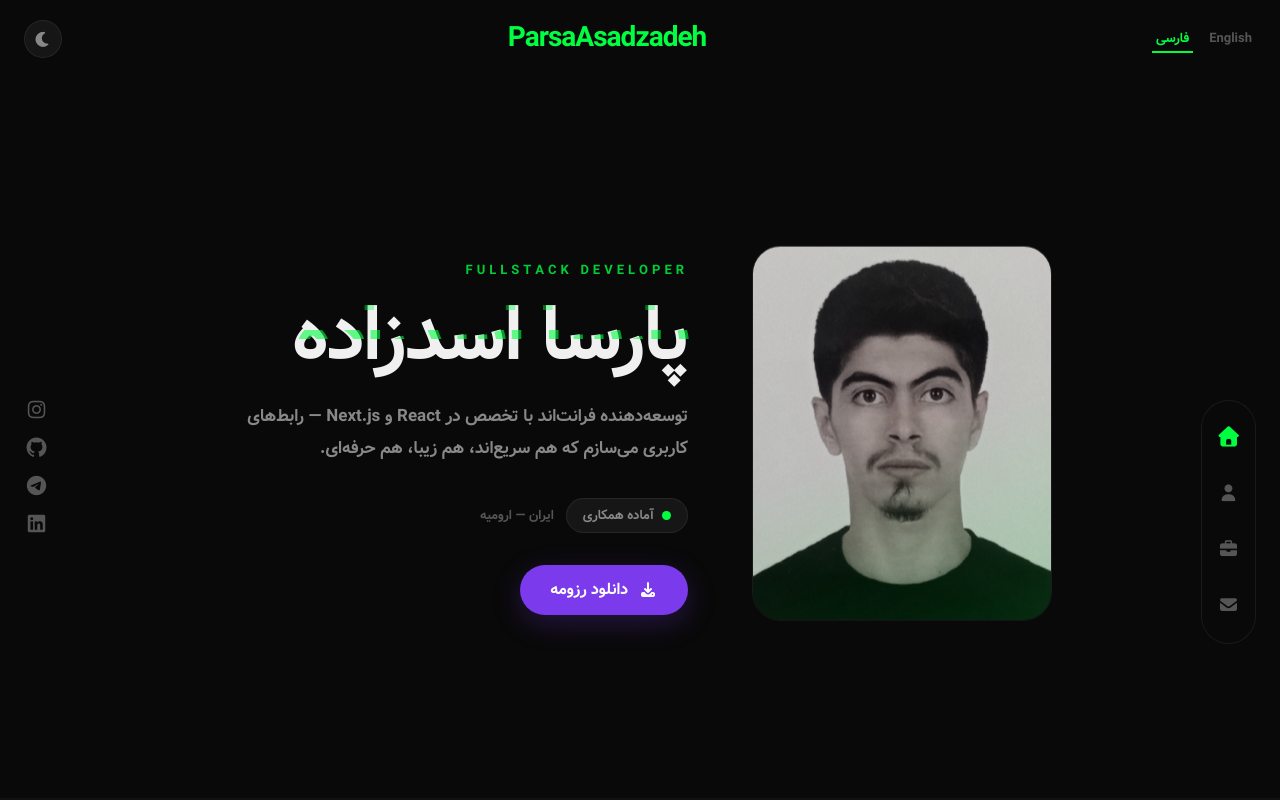
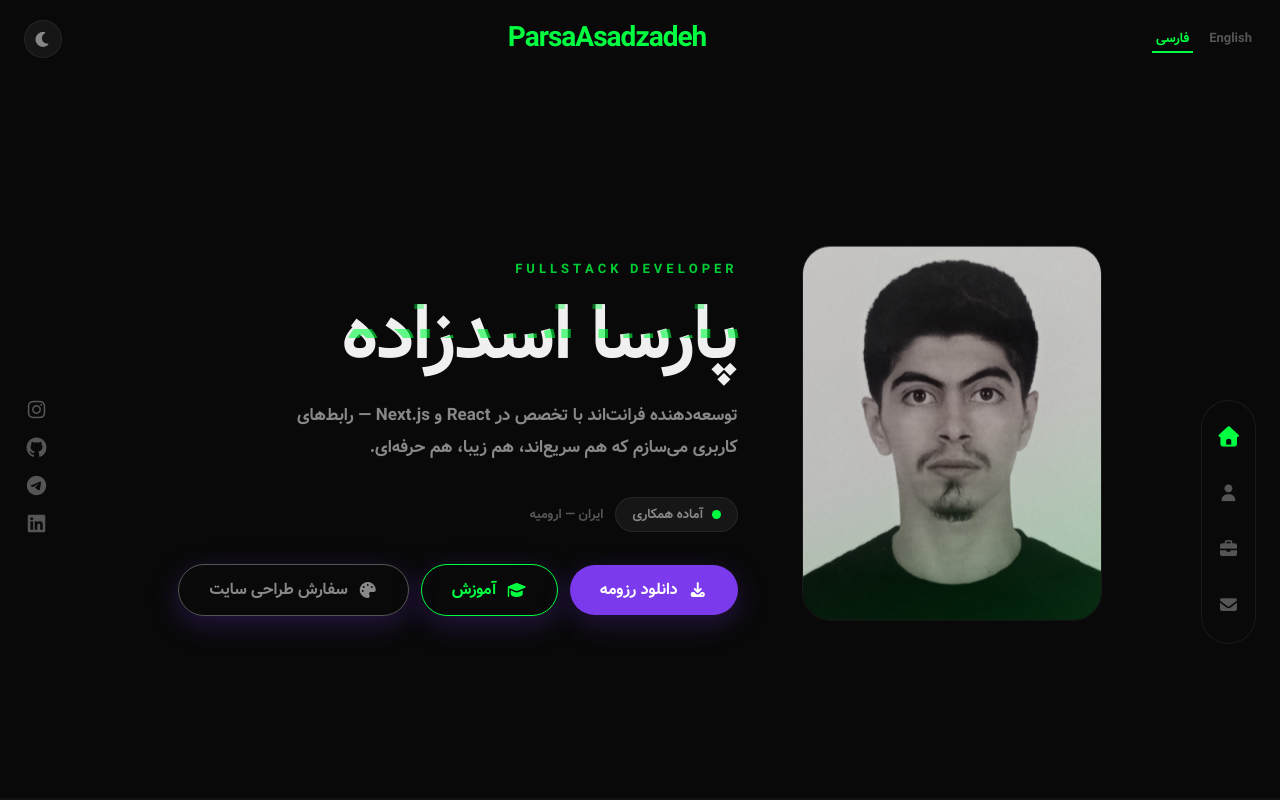
Before and after one commit to parsaasadzadeh/parsaasadzadeh, a Next.js app: page / in a window 1280 px wide. Shown: the top 800 px of the page. Built offline with nearby package versions, Linux system fonts and the light colour scheme.

Commit message:
Update Hero.jsx

```diff
--- a/src/components/Sections/Hero.jsx
+++ b/src/components/Sections/Hero.jsx
@@ -1,6 +1,4 @@
 import Image from "next/image";
-
-
 export default function Hero() {
     return (
         <section id="home" aria-label="معرفی">
@@ -21,10 +19,8 @@ export default function Hero() {
                     />
                 </div>
             </div>
-
             {/* متن */}
             <div className="hero-text">
-
                 {/* تگ کوچک بالای اسم */}
                 <span
                     style={{
@@ -42,7 +38,6 @@ export default function Hero() {
                 >
                     FullStack Developer
                 </span>
-
                 {/* اسم کامل — یه h1 */}
                 <h1
                     className="h1"
@@ -54,7 +49,6 @@ export default function Hero() {
                         پارسا اسدزاده
                     </span>
                 </h1>
-
                 {/* توضیح */}
                 <p
                     className="hero-desc"
@@ -64,7 +58,6 @@ export default function Hero() {
                     توسعه‌دهنده فرانت‌اند با تخصص در React و Next.js —
                     رابط‌های کاربری می‌سازم که هم سریع‌اند، هم زیبا، هم حرفه‌ای.
                 </p>
-
                 {/* بج‌ها */}
                 <div
                     style={{
@@ -88,21 +81,55 @@ export default function Hero() {
                         ایران — ارومیه
                     </span>
                 </div>
-
-                {/* دکمه */}
-                <a
-                    href="parsaasadzadeh.pdf"
-                    className="dl-btn"
+                {/* دکمه‌ها */}
+                <div
+                    style={{
+                        display: 'flex',
+                        gap: '12px',
+                        flexWrap: 'wrap',
+                        justifyContent: 'center',
+                        alignItems: 'center',
+                    }}
                     data-aos="fade-up"
                     data-aos-delay="500"
-                    download="resume.pdf"
                 >
-                    <i className="fas fa-download" aria-hidden="true" />
-                    {' '}دانلود رزومه
-                </a>
+                    {/* دکمه دانلود رزومه */}
+                    <a
+                        href="parsaasadzadeh.pdf"
+                        className="dl-btn"
+                        download="resume.pdf"
+                    >
+                        <i className="fas fa-download" aria-hidden="true" />
+                        {' '}دانلود رزومه
+                    </a>
+                    {/* دکمه آموزش */}
+                    <a
+                        href="#courses"
+                        className="dl-btn"
+                        style={{
+                            background: 'transparent',
+                            border: '1.5px solid var(--ac)',
+                            color: 'var(--ac)',
+                        }}
+                    >
+                        <i className="fas fa-graduation-cap" aria-hidden="true" />
+                        {' '}آموزش
+                    </a>
+                    {/* دکمه سفارش طراحی سایت */}
+                    <a
+                        href="#contact"
+                        className="dl-btn"
+                        style={{
+                            background: 'transparent',
+                            border: '1.5px solid var(--text2)',
+                            color: 'var(--text1)',
+                        }}
+                    >
+                        <i className="fas fa-palette" aria-hidden="true" />
+                        {' '}سفارش طراحی سایت
+                    </a>
+                </div>
             </div>
         </section>
     );
-
-
 }
```
